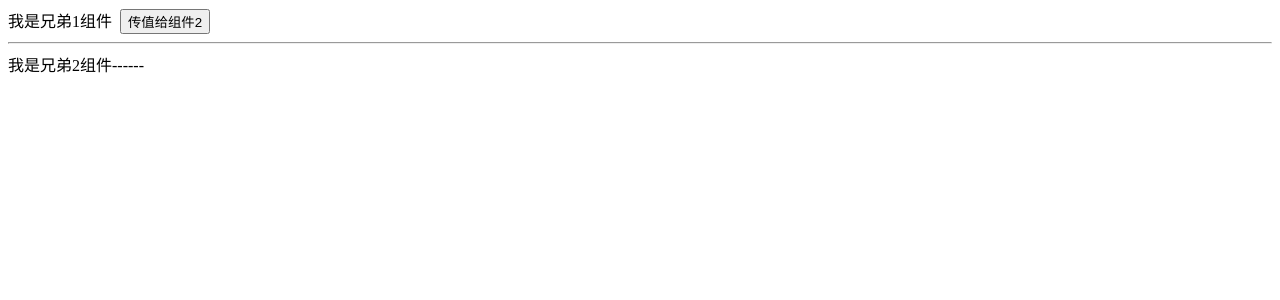
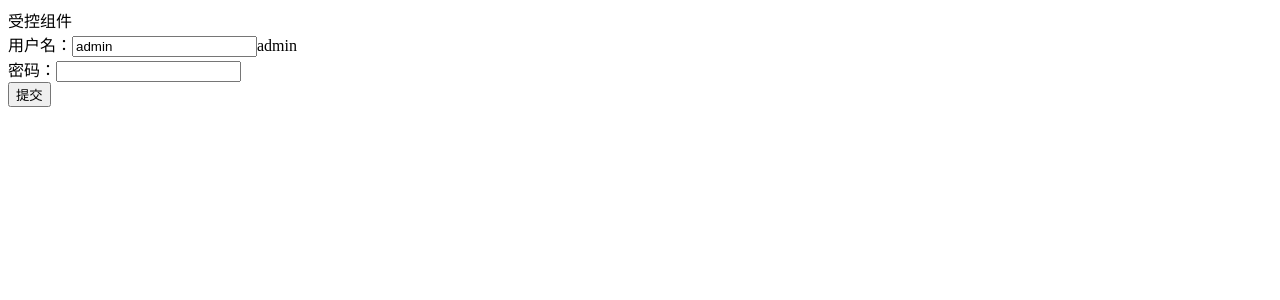
Before and after one commit to Duanzihuang/webpack_react, a React app: page / in a window 1280 px wide. Shown: the top 300 px of the page. Built offline with nearby package versions, Linux system fonts and the light colour scheme.

Commit message:
7-受控组件

```diff
--- a/src/App.jsx
+++ b/src/App.jsx
@@ -7,6 +7,7 @@ import StateComponent from '@/StateComponent'
 import Counter from '@/Counter'
 import Grandpa from '@/Grandpa'
 import Parent from '@/brother/Parent'
+import Controlled from '@/Controlled'
 
 const chenhuanStyle = {
     color:'green',
@@ -29,7 +30,8 @@ class App extends React.Component{
             <StateComponent name="罗庆" sex="男" age={23}/> */}
             {/* <Counter initCount={10} callback={this.getChildValue}/> */}
             {/* <Grandpa /> */}
-            <Parent/>
+            {/* <Parent/> */}
+            <Controlled/>
         </div>
     }
 
--- /dev/null
+++ b/src/components/Controlled.jsx
@@ -0,0 +1,42 @@
+import React, { Component } from "react";
+
+class Controlled extends Component{
+    constructor(){
+        super()
+
+        this.state = {
+            username:'admin',
+            password:''
+        }
+    }
+
+    handleChange = (event) => {
+        this.setState({
+            username:event.target.value
+        })
+    }
+
+    handleChange2 = event => {
+        this.setState({
+            password:event.target.value
+        })
+    }
+
+    submit = () => {
+        console.log(this.state)
+    }
+
+    render(){
+        return <div>
+            受控组件<br/>
+            <form>
+                用户名：<input onChange={()=>this.handleChange(event)} value={this.state.username} type="text"/>
+                {this.state.username}<br/>
+                密码：<input value={this.state.password} onChange={this.handleChange2} type="text"/><br/>
+                <input type="button" onClick={this.submit} value="提交"/>
+            </form>
+        </div>
+    }
+}
+
+export default Controlled
```
Also changed, not shown: 1 other file (tests, documents, lock files or other folders).
